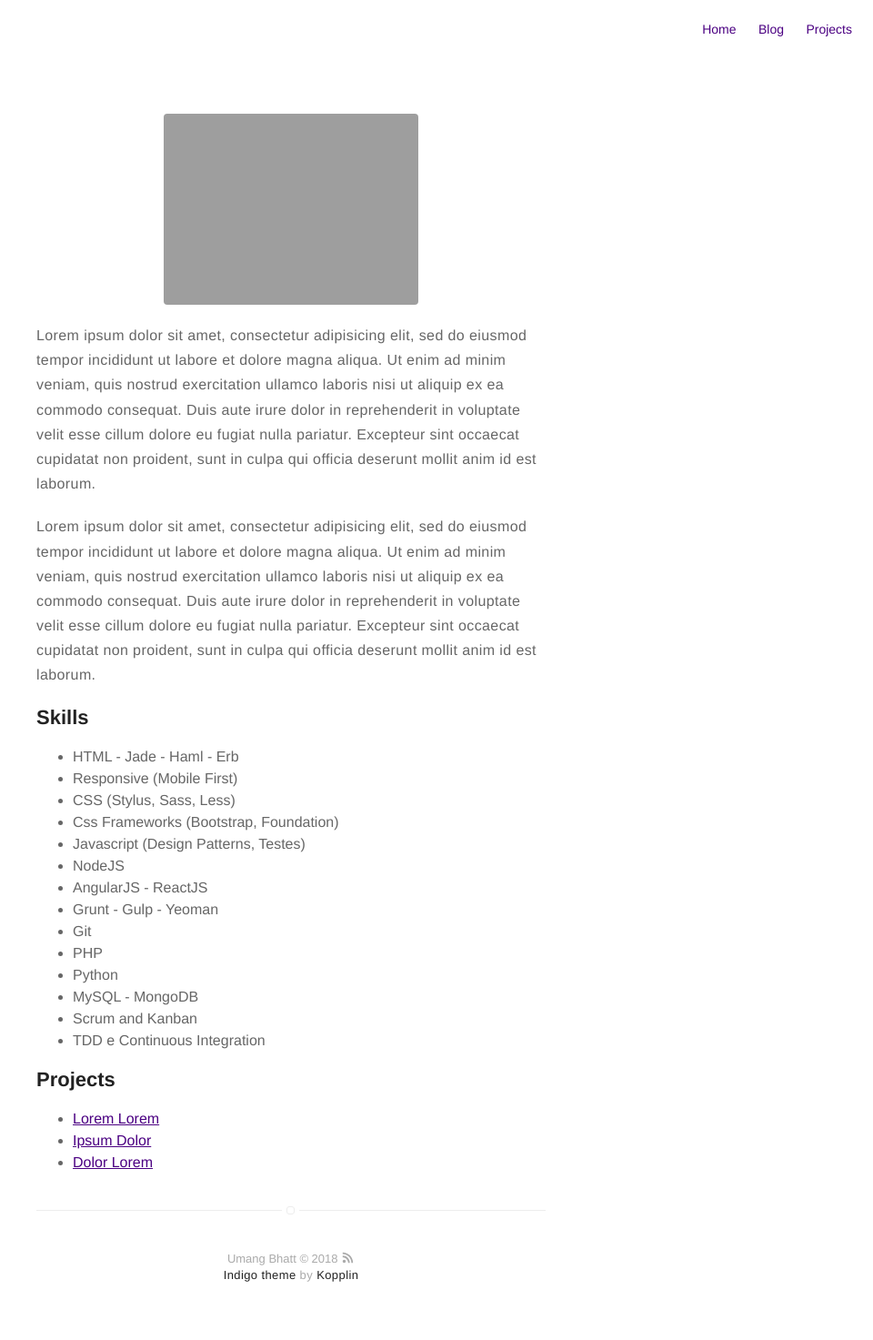
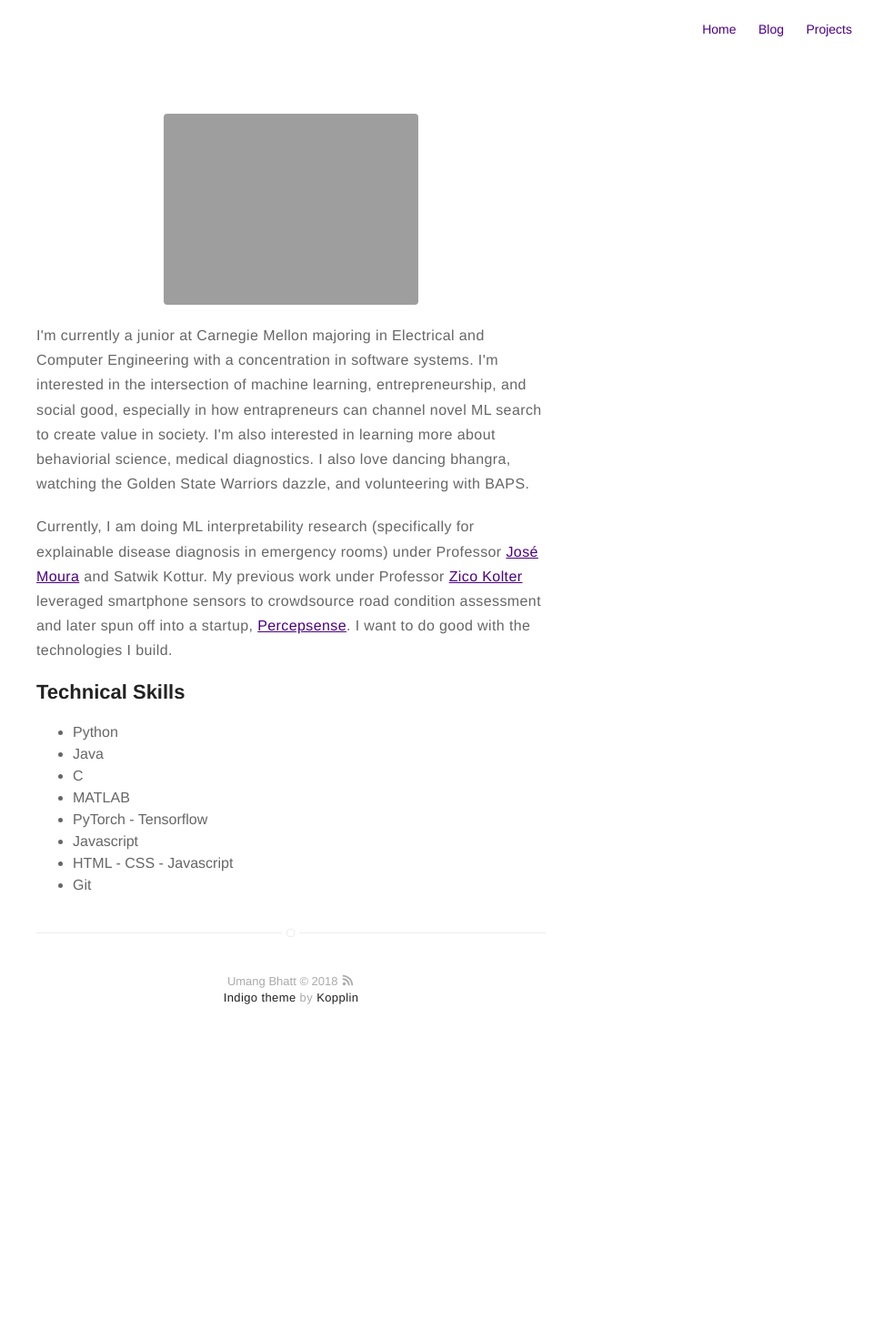
Before and after one commit to umangsbhatt/old_web, a Jekyll site: the page built from about.md, in a window 1280 px wide. Shown: the whole page at 91% size, without its empty margins (320-1280 px from the left). Built offline with Jekyll 4.4.1, drawn with Linux system fonts in a browser that asks for light colours; after the commit the page ends 1168 px from its top, so only the background shows below that.

Commit message:
Added some content

```diff
--- a/about.md
+++ b/about.md
@@ -4,43 +4,21 @@ layout: page
 ---
 ![Profile Image]({{ site.url }}/{{ site.picture }})
 
-<p>Lorem ipsum dolor sit amet, consectetur adipisicing elit, sed do eiusmod
-tempor incididunt ut labore et dolore magna aliqua. Ut enim ad minim veniam,
-quis nostrud exercitation ullamco laboris nisi ut aliquip ex ea commodo
-consequat. Duis aute irure dolor in reprehenderit in voluptate velit esse
-cillum dolore eu fugiat nulla pariatur. Excepteur sint occaecat cupidatat non
-proident, sunt in culpa qui officia deserunt mollit anim id est laborum.</p>
+<p>I'm currently a junior at Carnegie Mellon majoring in Electrical and Computer Engineering with a concentration in software systems. I'm interested in the intersection of machine learning, entrepreneurship, and social good, especially in how entrapreneurs can channel novel ML search to create value in society. I'm also interested in learning more about behaviorial science, medical diagnostics.
 
-<p>Lorem ipsum dolor sit amet, consectetur adipisicing elit, sed do eiusmod
-tempor incididunt ut labore et dolore magna aliqua. Ut enim ad minim veniam,
-quis nostrud exercitation ullamco laboris nisi ut aliquip ex ea commodo
-consequat. Duis aute irure dolor in reprehenderit in voluptate velit esse
-cillum dolore eu fugiat nulla pariatur. Excepteur sint occaecat cupidatat non
-proident, sunt in culpa qui officia deserunt mollit anim id est laborum.</p>
+I also love dancing bhangra, watching the Golden State Warriors dazzle, and volunteering with BAPS.</p>
 
-<h2>Skills</h2>
+<p>Currently, I am doing ML interpretability research (specifically for explainable disease diagnosis in emergency rooms) under Professor <a href="http://users.ece.cmu.edu/~moura/" target="_blank">José Moura</a> and Satwik Kottur. My previous work under Professor <a href="https://zicokolter.com" target="_blank">Zico Kolter</a> leveraged smartphone sensors to crowdsource road condition assessment and later spun off into a startup, <a href="https://percepsense.com" target="_blank">Percepsense</a>. I want to do good with the technologies I build. </p>
+
+<h2>Technical Skills</h2>
 
 <ul class="skill-list">
-	<li>HTML - Jade - Haml - Erb</li>
-	<li>Responsive (Mobile First)</li>
-	<li>CSS (Stylus, Sass, Less)</li>
-	<li>Css Frameworks (Bootstrap, Foundation)</li>
-	<li>Javascript (Design Patterns, Testes)</li>
-	<li>NodeJS</li>
-	<li>AngularJS - ReactJS</li>
-	<li>Grunt - Gulp - Yeoman</li>
+	<li>Python</li>
+	<li>Java</li>
+	<li>C</li>
+	<li>MATLAB</li>
+	<li>PyTorch - Tensorflow</li>
+	<li>Javascript</li>
+	<li>HTML - CSS - Javascript</li>
 	<li>Git</li>
-	<li>PHP</li>
-	<li>Python</li>
-	<li>MySQL - MongoDB</li>
-	<li>Scrum and Kanban</li>
-	<li>TDD e Continuous Integration</li>
 </ul>
-
-<h2>Projects</h2>
-
-<ul>
-	<li><a href="https://github.com/">Lorem Lorem</a></li>
-	<li><a href="https://github.com/">Ipsum Dolor</a></li>
-	<li><a href="https://github.com/">Dolor Lorem</a></li>
-</ul>
```
